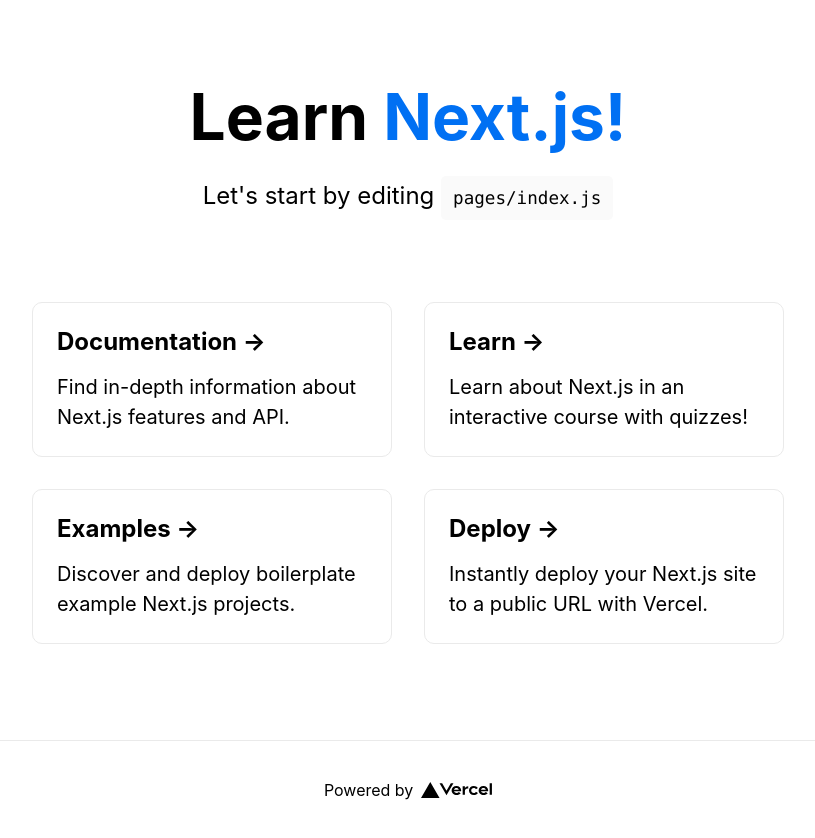
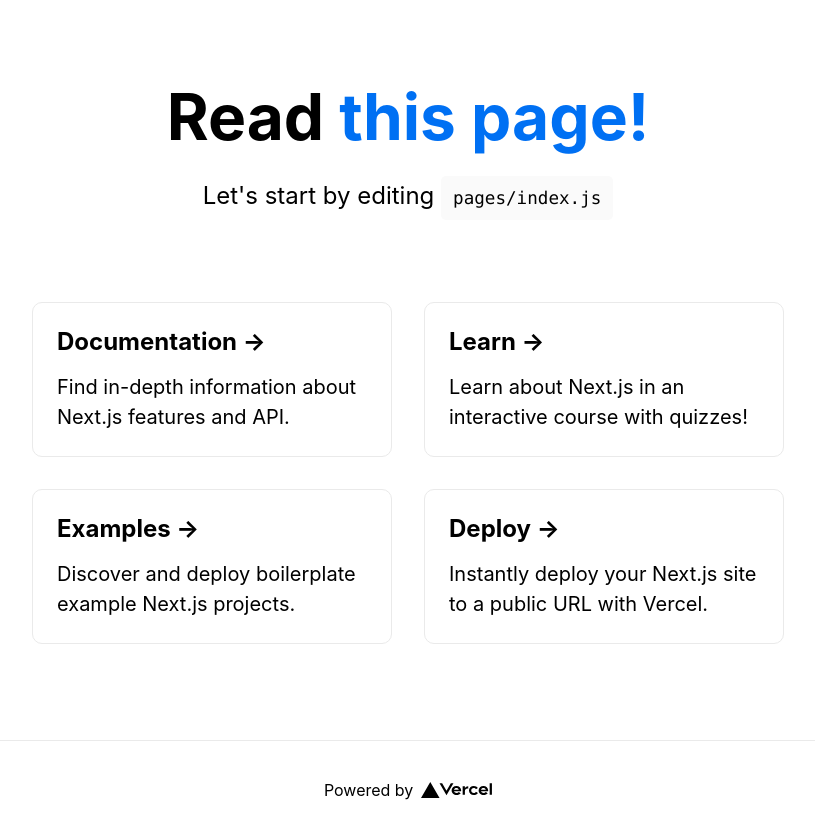
Before and after one commit to brunodsp1/nextjs, a Next.js app: page / in a window 1280 px wide. Shown: the whole page, without its empty margins (232-1047 px from the left). Built offline with nearby package versions, Linux system fonts and the light colour scheme.

Commit message:
first post

```diff
--- /dev/null
+++ b/pages/first-post.js
@@ -0,0 +1,3 @@
+export default function FirstPost() {
+    return <h1>First Post</h1>
+  }
--- a/pages/index.js
+++ b/pages/index.js
@@ -1,4 +1,5 @@
 import Head from 'next/head'
+import Link from 'next/link'
 import styles from '../styles/Home.module.css'
 
 export default function Home() {
@@ -11,7 +12,10 @@
 
       <main className={styles.main}>
         <h1 className={styles.title}>
-          Learn <a href="https://nextjs.org">Next.js!</a>
+          Read{' '}
+            <Link href="/posts/first-post">
+            <a>this page!</a>
+            </Link>
         </h1>
 
         <p className={styles.description}>
```
